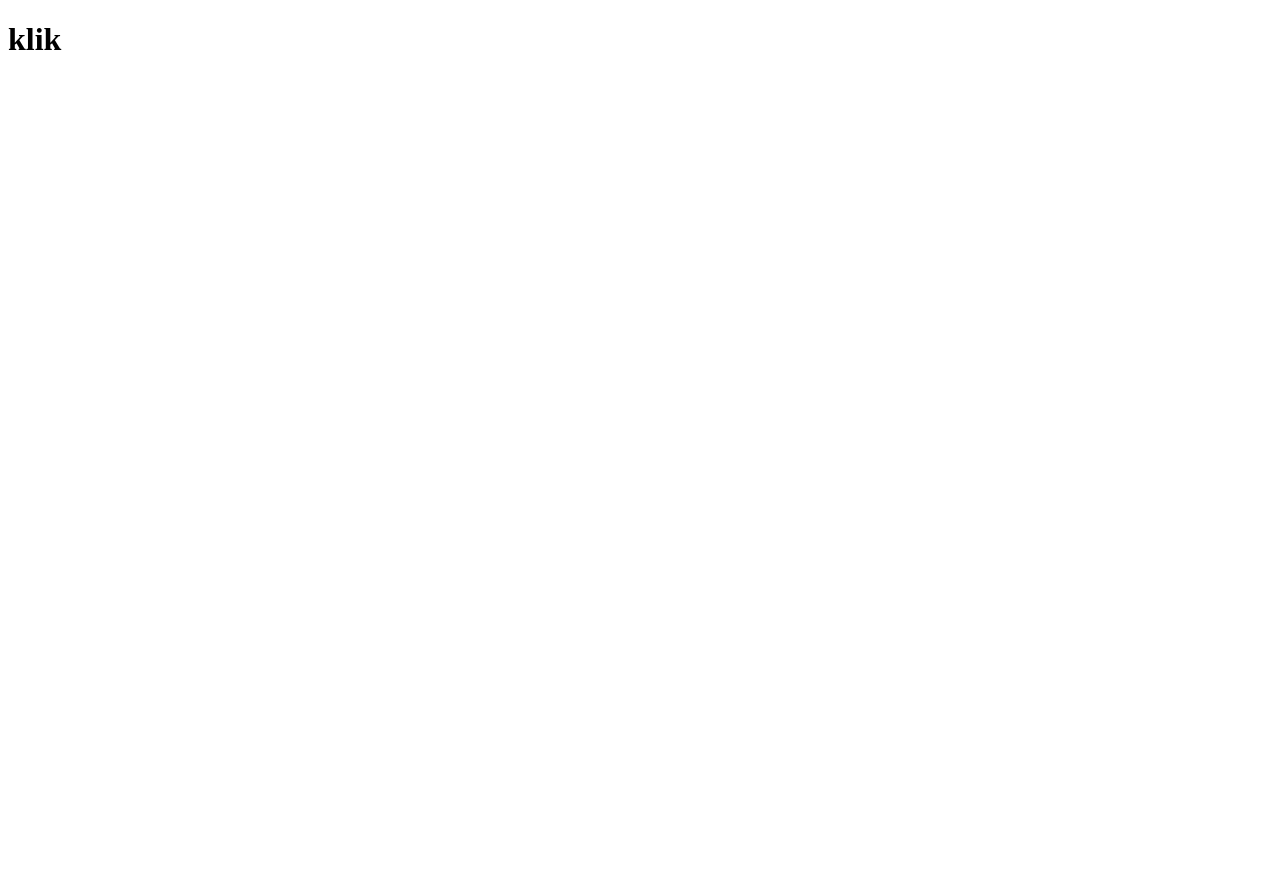
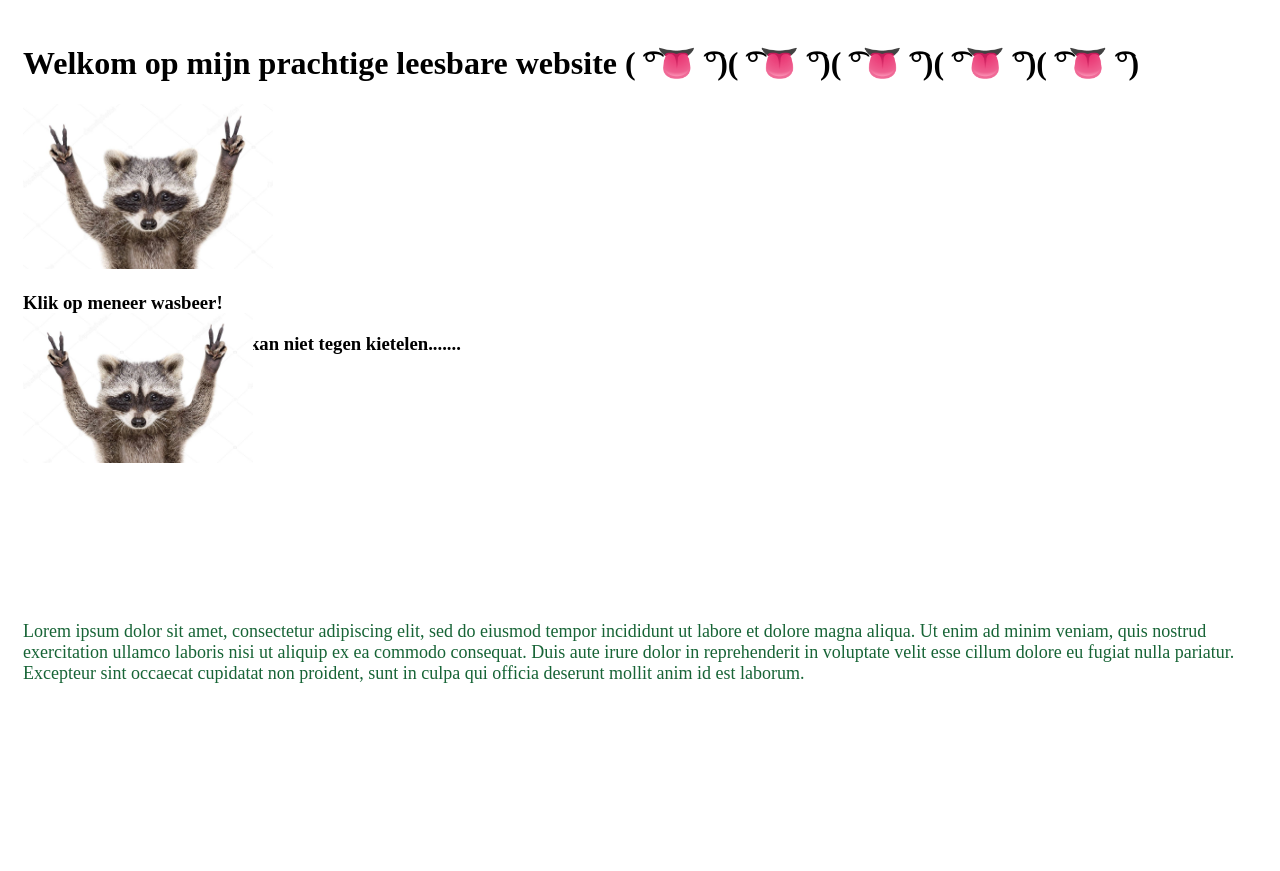
Before and after one commit to pinkflamey/Les13, a plain HTML site: page mysteryfun.html in a window 1280 px wide. Shown: the top 871 px of the page. Before the commit the page ends 800 px from the top, so only its background shows below. Drawn offline with Linux system fonts and the light colour scheme.

Commit message:
mystery funny

```diff
--- a/css/mysteryfun.css
+++ b/css/mysteryfun.css
@@ -0,0 +1,33 @@
+.div1 {
+    width: auto;
+    float: left;
+    padding: 15px;
+    margin-bottom: 10px;
+    height: 250px;
+}
+.div2 {
+    width: auto;
+    float: left;
+    padding: 15px;
+    margin-bottom: 10px;
+    height: 250px;
+}
+.div3 {
+    width: auto;
+    float: left;
+    padding: 15px;
+    margin-bottom: 10px;
+    height: 250px;
+}
+.div4 {
+    width: auto;
+    float: left;
+    padding: 15px;
+    margin-bottom: 10px;
+    height: 250px;
+}
+
+#dance {
+    width: 230px;
+    height: 150px;
+}
--- a/js/mysteryfun.js
+++ b/js/mysteryfun.js
@@ -1,18 +1,47 @@
 var myinterval;
 var count = 0;
 
-function colorCycle() {
 
+function changeColor() {
     var hue = 'rgb(' + (Math.floor(Math.random() * 256)) + ',' + (Math.floor(Math.random() * 256)) + ',' + (Math.floor(Math.random() * 256)) + ')';
 
     document.body.style.backgroundColor = hue;
+}
 
-    count++;
-    if (count == 10) {
-        clearInterval(myinterval);
+function changePos() {
+    document.getElementById("avoid").style="width: " + Math.floor(Math.random() * 256)  + "px;" + " height: " + Math.floor(Math.random() * 256) +"px;";
+}
+
+function flash() {
+    var text = document.getElementById('flashtext');
+
+    var hue = 'rgb(' + (Math.floor(Math.random() * 25)) + ',' + (Math.floor(Math.random() * 256)) + ',' + (Math.floor(Math.random() * 256)) + ')';
+
+    text.style.color = (text.style.color=='red') ? hue:hue;
+
+    text.style.fontSize = Math.floor(Math.random() * 25) + "px";
+}
+var clr = setInterval(flash, 100);
+
+function randomSize() {
+
+    document.getElementById("randomsize").style.fontSize = Math.floor(Math.random() * 50) + "px";
+}
+
+function warning() {
+    window.alert("Pas op, er is héél veel geflikker hier van kleuren.")
+}
+
+var x = true;
+function dance() {
+    var e = document.getElementById("dance");
+
+    if (x == true) {
+        e.style.height = "250px";
+        x = false;
+    }
+    else {
+        e.style.height = "150px";
+        x = true;
     }
 }
-
-function startColorCycle() {
-    myinterval = setInterval(colorCycle, 100)
-}
--- a/mysteryfun.html
+++ b/mysteryfun.html
@@ -1,6 +1,6 @@
 <!DOCTYPE html>
 
-<html>
+<html onmousemove="changeColor()">
 
 
     <head>
@@ -16,9 +16,23 @@
 
     </head>
 
-    <body>
+    <body onload="warning()">
 
-        <h1 onclick="startColorCycle()">klik</h1>
+        <div class="div1">
+            <h1 id="randomsize" onpointerleave="randomSize()">Welkom op mijn prachtige leesbare website ( ͡°👅 ͡°)( ͡°👅 ͡°)( ͡°👅 ͡°)( ͡°👅 ͡°)( ͡°👅 ͡°)</h1>
+            <img src="img/funny.jpg" width="250px" onclick="changePos()" id="avoid">
+            <h3>Klik op meneer wasbeer!</h3>
+            <h3>Mevrouw wasbeer (rechts?) kan niet tegen kietelen.......</h3>
+        </div>
+        <div class="div3">
+            <img src="img/funny.jpg" onmousemove="dance()" id="dance">
+        </div>
+        <div class="div2" onload="colorFlash()">
+            <p id="flashtext">Lorem ipsum dolor sit amet, consectetur adipiscing elit, sed do eiusmod tempor incididunt ut labore et dolore magna aliqua. Ut enim ad minim veniam, quis nostrud exercitation ullamco laboris nisi ut aliquip ex ea commodo consequat. Duis aute irure dolor in reprehenderit in voluptate velit esse cillum dolore eu fugiat nulla pariatur. Excepteur sint occaecat cupidatat non proident, sunt in culpa qui officia deserunt mollit anim id est laborum.</p>
+        </div>
+        <div class="div4" onload="sizeFlicker()">
+            <h5 id="sizeflicker">Hallo</h5>
+        </div>
 
     </body>
 
```
Also changed, not shown: img/funny.jpg (added).
